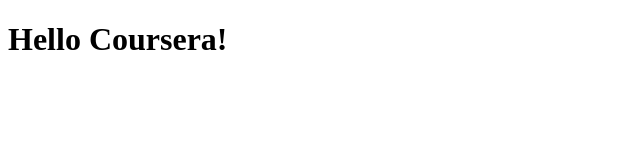
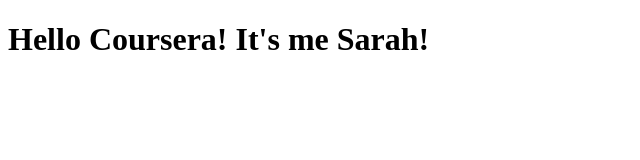
Before and after one commit to snow5/coursera_test, a plain HTML site: page site/index.html in a window 1280 px wide. Shown: the whole page, without its empty margins (0-640 px from the left). Drawn offline with Linux system fonts and the light colour scheme.

Commit message:
Small addition to our page content.

```diff
--- a/site/index.html
+++ b/site/index.html
@@ -4,6 +4,6 @@
 	<title>Hello Su!</title>
 </head>
 <body>
-<h1>Hello Coursera!</h1>
+<h1>Hello Coursera! It's me Sarah!</h1>
 </body>
 </html>
```
